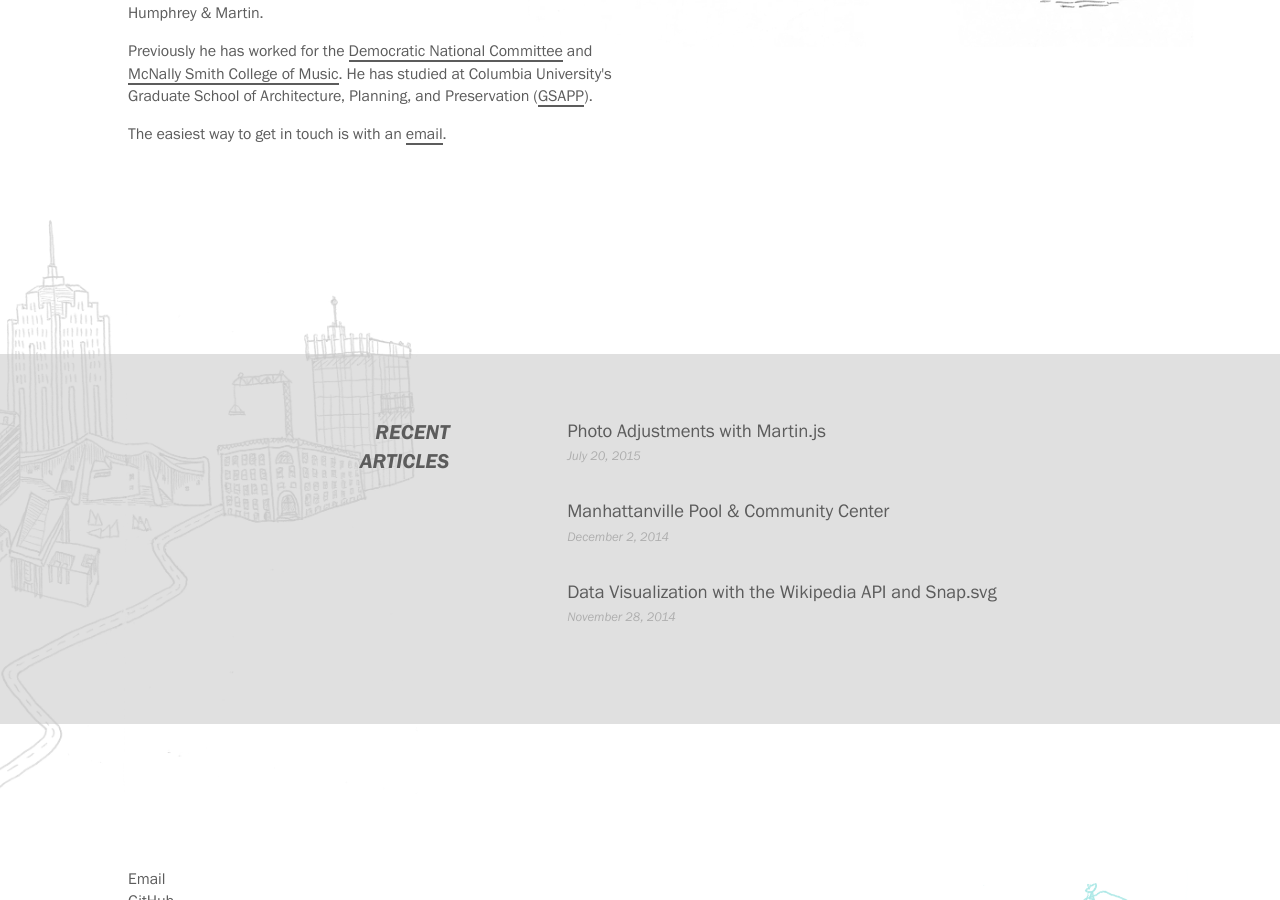
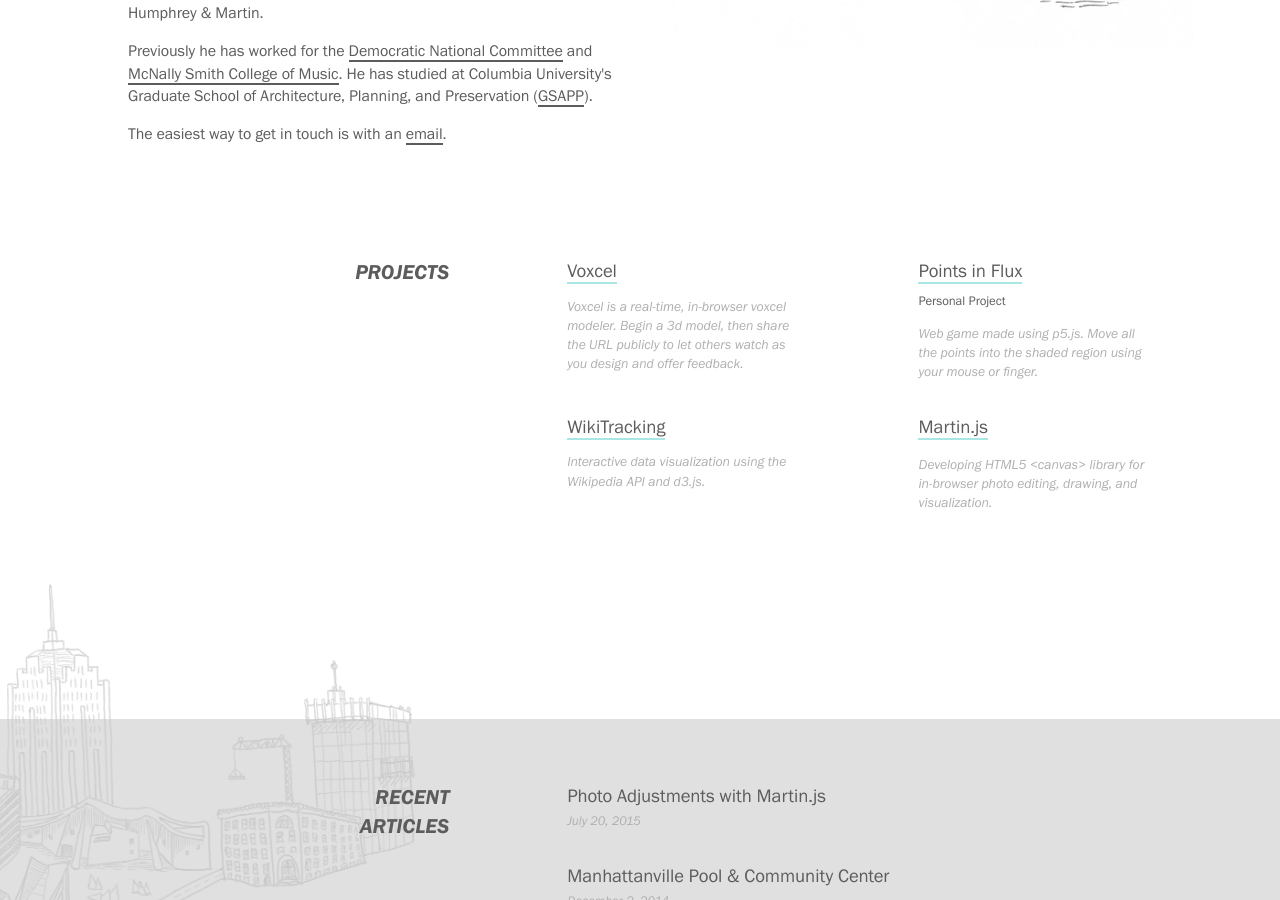
Before and after one commit to scottdonaldson/scottland.cc, a Jekyll site: the page built from index.html, in a window 1280 px wide and 900 px high, scrolled down 459 px. Built offline with Jekyll 4.4.1, drawn with Linux system fonts in a browser that asks for light colours; comment, search, counter and statistics services are not loaded.

Commit message:
reinstated a few projects

```diff
--- a/index.html
+++ b/index.html
@@ -16,6 +16,65 @@
         </div>
 
     </div>
+
+</div>
+
+<div id="projects" class="section primary-underline">
+
+	<div class="row">
+		<div class="container full-width">
+
+			<div class="two columns hide-s"></div>
+
+			<div class="two columns normalize row">
+				<p class="alignright alignleft-s bold caps italic lead">Projects</p>
+			</div>
+
+			<div class="one column hide-s"></div>
+
+			<div class="three six-s columns normalize">
+				<div class="row same-height">
+					<h3><a href="http://voxcel.scottland.cc" class="ext" target="_blank">Voxcel</a></h3>
+					<p class="caption">Voxcel is a real-time, in-browser voxcel modeler. Begin a 3d model, then share the URL publicly to let others watch as you design and offer feedback.</p>
+				</div>
+			</div>
+
+			<div class="one column hide-s"></div>
+
+			<div class="three six-s columns normalize">
+				<div class="row same-height">
+					<h3><a href="http://points.scottland.cc/" class="ext" target="_blank">Points in Flux</a></h3>
+					<small>Personal Project</small>
+					<p class="caption">Web game made using p5.js. Move all the points into the shaded region using your mouse or finger.</p>
+				</div>
+			</div>
+
+		</div>
+	</div>
+
+	<div class="container full-width">
+
+		<div class="five columns hide-s"></div>
+
+		<div class="three six-s columns normalize">
+			<div class="row same-height">
+				<h3><a href="http://wikitracking.scottland.cc/" class="ext" target="_blank">WikiTracking</a></h3>
+				<p class="caption">Interactive data visualization using the Wikipedia API and d3.js.</p>
+			</div>
+		</div>
+
+		<div class="one column hide-s"></div>
+
+		<div class="three six-s columns normalize">
+			<div class="row same-height">
+				<h3><a href="http://martinjs.org" class="ext" target="_blank">Martin.js</a></h3>
+				<p class="no-underline">
+				<p class="caption">Developing HTML5 &lt;canvas&gt; library for in-browser photo editing, drawing, and visualization.</p>
+				</p>
+			</div>
+		</div>
+
+	</div>
 
 </div>
 
```
